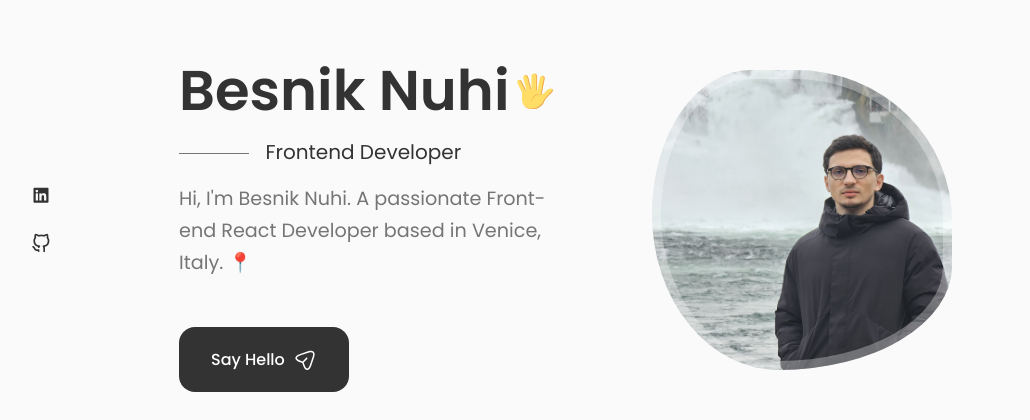
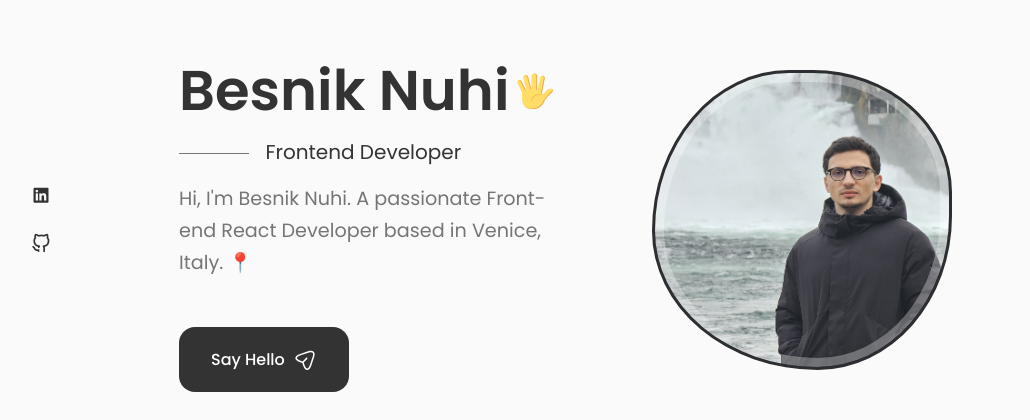
Before and after one commit to besniknuhi/my-website, a React (Vite) app: page / in a window 1280 px wide. Shown: the part 136-556 px from the top of the page, without its empty margins (125-1155 px from the left). Built offline with nearby package versions, Linux system fonts and the light colour scheme.

Commit message:
fixed pfp in home page

```diff
--- a/src/Components/Home/home.css
+++ b/src/Components/Home/home.css
@@ -73,7 +73,8 @@ p {
   justify-self: center;
   width: 300px;
   height: 300px;
-  animation: profile__animate 8s ease-in-out infinite 1s;
+  animation: profile__animate 8s ease-in-out infinite;
+  border: 3px solid #2d2e32;
 }
 
 @keyframes profile__animate {
```
